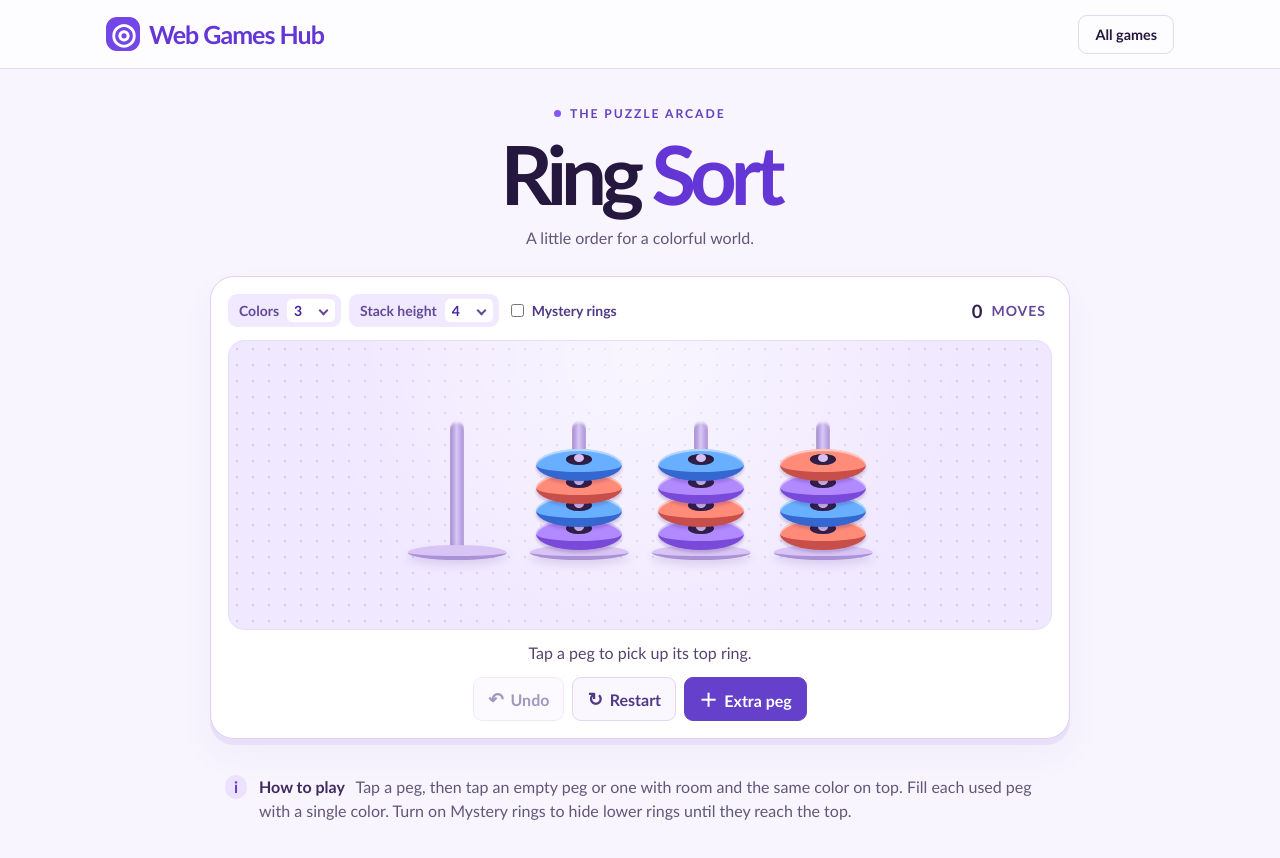
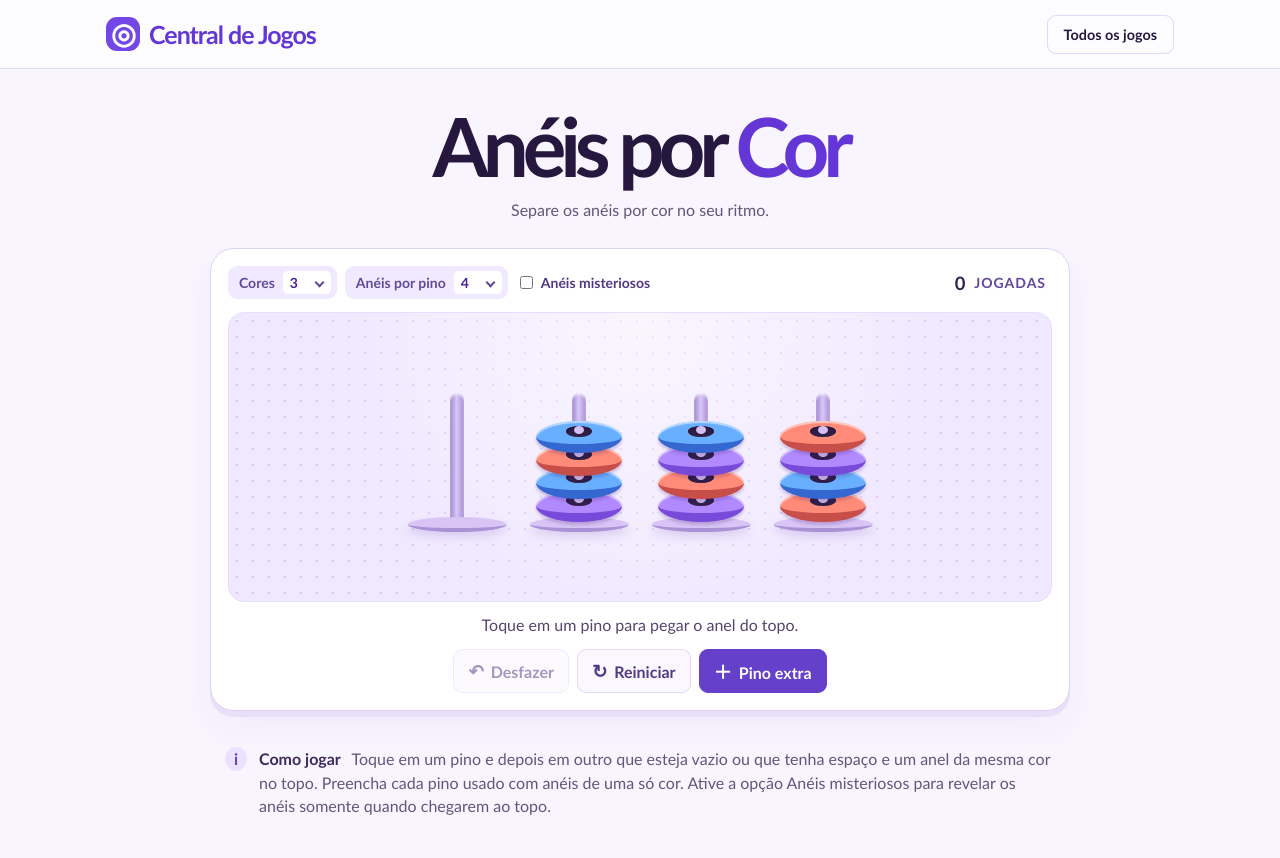
Before and after one commit to BrunoDamacena/web-games-hub, a website with bundled scripts: page dist/games/ring-sort/index.html in a window 1280 px wide. Built offline with nearby package versions, Linux system fonts and the light colour scheme.

Commit message:
translate to ptbr everywhere

```diff
--- a/dist/games/ring-sort/game.mjs
+++ b/dist/games/ring-sort/game.mjs
@@ -2,11 +2,11 @@ import { colors, generatePuzzle, maxColors, maxHeight } from './puzzle.mjs';
 import { addExtraPeg, createGame, isCompletePeg, isSolved, moveRing, undoMove } from './rules.mjs';
 
 const prompts = {
-  start: 'Tap a peg to pick up its top ring.',
-  empty: 'Choose a peg with a ring on it.',
+  start: 'Toque em um pino para pegar o anel do topo.',
+  empty: 'Escolha um pino com pelo menos um anel.',
 };
 const elements = Object.fromEntries(
-  ['setup', 'colors', 'height', 'mystery', 'moves', 'board', 'status', 'win', 'result', 'next', 'undo', 'restart', 'extra', 'give-up']
+  ['setup', 'colors', 'height', 'mystery', 'moves', 'move-label', 'board', 'status', 'win', 'result', 'next', 'undo', 'restart', 'extra', 'give-up']
     .map(id => [id, document.getElementById(id)]),
 );
 
@@ -26,10 +26,11 @@ function render() {
   elements.setup.hidden = phase !== 'setup';
   elements['give-up'].hidden = phase !== 'playing';
   elements.moves.textContent = history.length;
+  elements['move-label'].textContent = history.length === 1 ? 'JOGADA' : 'JOGADAS';
   elements.undo.disabled = finished || history.length === 0;
   elements.restart.disabled = finished;
   elements.extra.disabled = extra || finished;
-  elements.extra.lastChild.textContent = extra ? ' Peg added' : ' Extra peg';
+  elements.extra.lastChild.textContent = extra ? ' Pino adicionado' : ' Pino extra';
   elements.win.hidden = !finished;
   elements.board.inert = finished;
   elements.board.classList.toggle('tall', cap > 5);
@@ -44,10 +45,10 @@ function render() {
     button.dataset.peg = index;
     button.setAttribute('aria-pressed', selected === index);
     if (complete) button.setAttribute('aria-disabled', 'true');
-    const names = peg.map(ring => complete || ring.revealed ? colors[ring.color] : 'mystery ring').reverse();
-    button.setAttribute('aria-label', 'Peg ' + (index + 1) + ', ' +
-      (names.length ? names.join(', ') + ' from top to bottom' : 'empty') +
-      ', capacity ' + cap + (complete ? ', complete and locked' : ''));
+    const names = peg.map(ring => complete || ring.revealed ? colors[ring.color] : 'anel misterioso').reverse();
+    button.setAttribute('aria-label', 'Pino ' + (index + 1) + ', ' +
+      (names.length ? names.join(', ') + ' (de cima para baixo)' : 'vazio') +
+      ', capacidade para ' + cap + ' anéis' + (complete ? ', completo e bloqueado' : ''));
     for (const part of ['post', 'foot']) {
       const shape = document.createElement('span');
       shape.className = part;
@@ -85,7 +86,7 @@ function choose(index, button) {
   if (phase === 'finished') return;
   const target = game.pegs[index];
   if (isCompletePeg(target, game.cap)) {
-    say('That peg is complete and locked.');
+    say('Esse pino está completo e bloqueado.');
     return;
   }
   if (selected === index) {
@@ -101,7 +102,7 @@ function choose(index, button) {
     }
     selected = index;
     render();
-    say('Pick a peg for the ' + colors[target.at(-1).color] + ' ring.');
+    say('Escolha um pino para o anel ' + colors[target.at(-1).color] + '.');
     return;
   }
 
@@ -110,12 +111,13 @@ function choose(index, button) {
     button.classList.remove('invalid');
     void button.offsetWidth;
     button.classList.add('invalid');
-    say(result === 'full' ? 'That peg is full. Choose another peg.' : 'Choose an empty peg or one with the same color on top.');
+    say(result === 'full' ? 'Esse pino está cheio. Escolha outro.' : 'Escolha um pino vazio ou com um anel da mesma cor no topo.');
     return;
   }
 
   if (isSolved(game)) {
-    finish('Nicely sorted!', 'Puzzle complete in ' + game.history.length + ' moves.');
+    const moves = game.history.length;
+    finish('Parabéns!', `Você organizou os anéis em ${moves} ${moves === 1 ? 'jogada' : 'jogadas'}.`);
     return;
   }
   phase = 'playing';
@@ -151,15 +153,15 @@ elements.undo.addEventListener('click', () => {
   if (phase === 'finished' || !undoMove(game)) return;
   selected = null;
   render();
-  say('Move undone. ' + prompts.start);
+  say('Jogada desfeita. ' + prompts.start);
 });
 elements.extra.addEventListener('click', () => {
   if (phase === 'finished' || !addExtraPeg(game)) return;
   render();
-  say('An empty peg has been added.');
+  say('Um pino vazio foi adicionado.');
 });
 elements['give-up'].addEventListener('click', () => {
-  if (phase === 'playing') finish('Game ended', 'Start a new game whenever you’re ready.');
+  if (phase === 'playing') finish('Partida encerrada', 'Comece uma nova partida quando quiser.');
 });
 elements.next.addEventListener('click', () => {
   if (phase !== 'finished') return;
--- a/dist/games/ring-sort/index.html
+++ b/dist/games/ring-sort/index.html
@@ -1,28 +1,27 @@
 <!doctype html>
-<html lang="en">
+<html lang="pt-BR">
 <head>
   <meta charset="utf-8">
   <meta name="viewport" content="width=device-width, initial-scale=1">
-  <meta name="description" content="Sort colorful rings at your own pace in Web Games Hub, a little browser arcade.">
-  <title>Ring Sort · Web Games Hub</title>
+  <meta name="description" content="Separe os anéis por cor no seu ritmo na Central de Jogos.">
+  <title>Anéis por Cor · Central de Jogos</title>
   <link rel="stylesheet" href="../../style.css">
 </head>
 <body>
   <header class="site-header"><nav>
-    <a class="brand" href="../../"><span class="mark" aria-hidden="true">◎</span> <span class="brand-name">Web Games Hub</span></a>
-    <a class="nav-link" href="../../">All games</a>
+    <a class="brand" href="../../"><span class="mark" aria-hidden="true">◎</span> <span class="brand-name">Central de Jogos</span></a>
+    <a class="nav-link" href="../../">Todos os jogos</a>
   </nav></header>
   <main>
     <section id="game" aria-labelledby="game-title">
       <div class="intro">
-        <p class="eyebrow"><span></span> THE PUZZLE ARCADE</p>
-        <h1 id="game-title">Ring <em>Sort</em></h1>
-        <p>A little order for a colorful world.</p>
+        <h1 id="game-title">Anéis por <em>Cor</em></h1>
+        <p>Separe os anéis por cor no seu ritmo.</p>
       </div>
       <div class="machine">
         <div class="machine-top">
-          <div id="setup" class="puzzle-setup" role="group" aria-label="Puzzle settings">
-            <label class="level">Colors
+          <div id="setup" class="puzzle-setup" role="group" aria-label="Configurações da partida">
+            <label class="level">Cores
               <select id="colors">
                 <option>2</option>
                 <option selected>3</option>
@@ -30,7 +29,7 @@
                 <option>5</option>
               </select>
             </label>
-            <label class="level">Stack height
+            <label class="level">Anéis por pino
               <select id="height">
                 <option>2</option>
                 <option>3</option>
@@ -38,28 +37,28 @@
                 <option>5</option>
               </select>
             </label>
-            <label class="mystery-option"><input id="mystery" type="checkbox"> Mystery rings</label>
+            <label class="mystery-option"><input id="mystery" type="checkbox"> Anéis misteriosos</label>
           </div>
-          <div class="moves"><strong id="moves">0</strong> MOVES</div>
+          <div class="moves"><strong id="moves">0</strong> <span id="move-label">JOGADAS</span></div>
         </div>
         <div class="playfield">
-          <div id="board" class="board" aria-label="Sorting board"></div>
+          <div id="board" class="board" aria-label="Tabuleiro de anéis"></div>
           <div id="win" class="win" hidden>
             <strong id="result"></strong>
-            <button id="next" type="button">New game</button>
+            <button id="next" type="button">Nova partida</button>
           </div>
         </div>
-        <p id="status" class="status" role="status">Tap a peg to pick up its top ring.</p>
-        <div class="controls" aria-label="Game controls">
-          <button id="undo" type="button"><span aria-hidden="true">↶</span> Undo</button>
-          <button id="restart" type="button"><span aria-hidden="true">↻</span> Restart</button>
-          <button id="extra" type="button"><span aria-hidden="true">＋</span> Extra peg</button>
-          <button id="give-up" type="button" hidden>Give up</button>
+        <p id="status" class="status" role="status">Toque em um pino para pegar o anel do topo.</p>
+        <div class="controls" aria-label="Controles do jogo">
+          <button id="undo" type="button"><span aria-hidden="true">↶</span> Desfazer</button>
+          <button id="restart" type="button"><span aria-hidden="true">↻</span> Reiniciar</button>
+          <button id="extra" type="button"><span aria-hidden="true">＋</span> Pino extra</button>
+          <button id="give-up" type="button" hidden>Desistir</button>
         </div>
       </div>
       <aside class="instructions">
         <span class="info" aria-hidden="true">i</span>
-        <p><strong>How to play</strong> Tap a peg, then tap an empty peg or one with room and the same color on top. Fill each used peg with a single color. Turn on Mystery rings to hide lower rings until they reach the top.</p>
+        <p><strong>Como jogar</strong> Toque em um pino e depois em outro que esteja vazio ou que tenha espaço e um anel da mesma cor no topo. Preencha cada pino usado com anéis de uma só cor. Ative a opção Anéis misteriosos para revelar os anéis somente quando chegarem ao topo.</p>
       </aside>
     </section>
   </main>
--- a/dist/games/ring-sort/puzzle.mjs
+++ b/dist/games/ring-sort/puzzle.mjs
@@ -1,8 +1,8 @@
 export const colors = {
-  C: 'coral', B: 'blue', P: 'purple', L: 'gold', G: 'mint',
-  T: 'teal', R: 'red', I: 'indigo', O: 'orange', K: 'pink',
-  S: 'sky', V: 'olive', M: 'magenta', A: 'amber', N: 'navy',
-  E: 'emerald', U: 'plum', D: 'brown', Y: 'lime', H: 'slate',
+  C: 'coral', B: 'azul', P: 'roxo', L: 'dourado', G: 'verde-menta',
+  T: 'azul-petróleo', R: 'vermelho', I: 'índigo', O: 'laranja', K: 'rosa',
+  S: 'azul-claro', V: 'verde-oliva', M: 'magenta', A: 'âmbar', N: 'azul-marinho',
+  E: 'verde-esmeralda', U: 'ameixa', D: 'marrom', Y: 'verde-limão', H: 'cinza-ardósia',
 };
 export const maxColors = Object.keys(colors).length;
 export const maxHeight = 20;
--- a/dist/style.css
+++ b/dist/style.css
@@ -25,8 +25,6 @@ a { color: inherit; text-decoration: none; }
 .nav-link:hover, .game-card:hover { border-color: #a48aee; }
 main { width: min(860px, calc(100% - 32px)); margin: 37px auto 32px; }
 .intro { text-align: center; margin-bottom: 29px; }
-.eyebrow { color: #6540bf; font-size: .76rem; font-weight: 800; letter-spacing: .16em; }
-.eyebrow span { display: inline-block; margin-right: 4px; width: 7px; height: 7px; border-radius: 50%; background: #8556f5; vertical-align: 1px; }
 h1 { font-size: clamp(3.1rem, 8vw, 5.1rem); line-height: .96; letter-spacing: -.075em; margin: 13px 0 13px; }
 h1 em { color: var(--purple); font-style: normal; }
 .intro p:last-child { color: var(--muted); margin-bottom: 0; }
```
Also changed, not shown: dist/games/palavra/index.html (+2 -2 lines), dist/index.html (+16 -23 lines).
